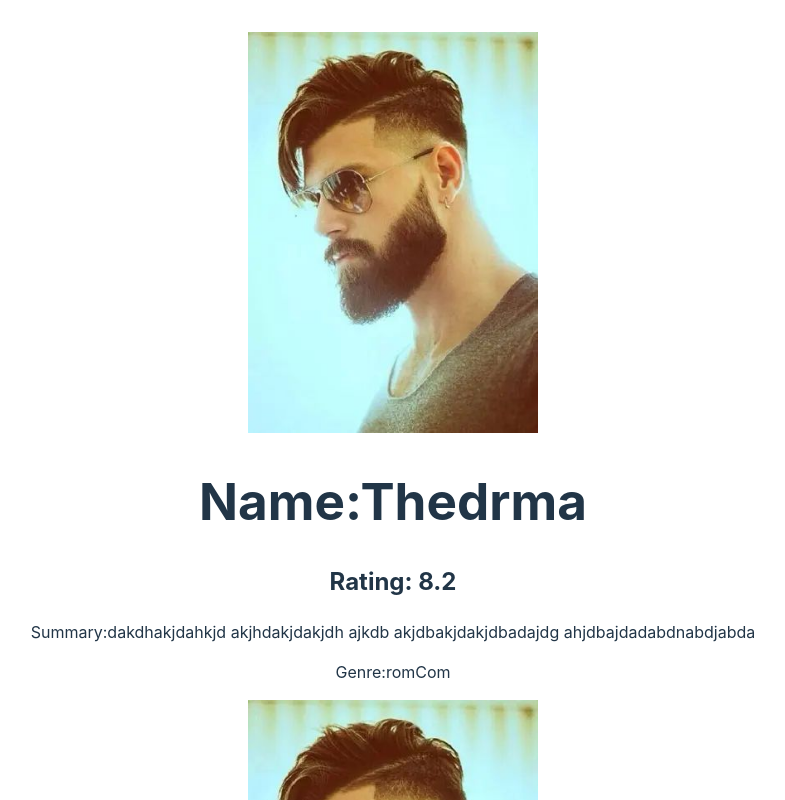
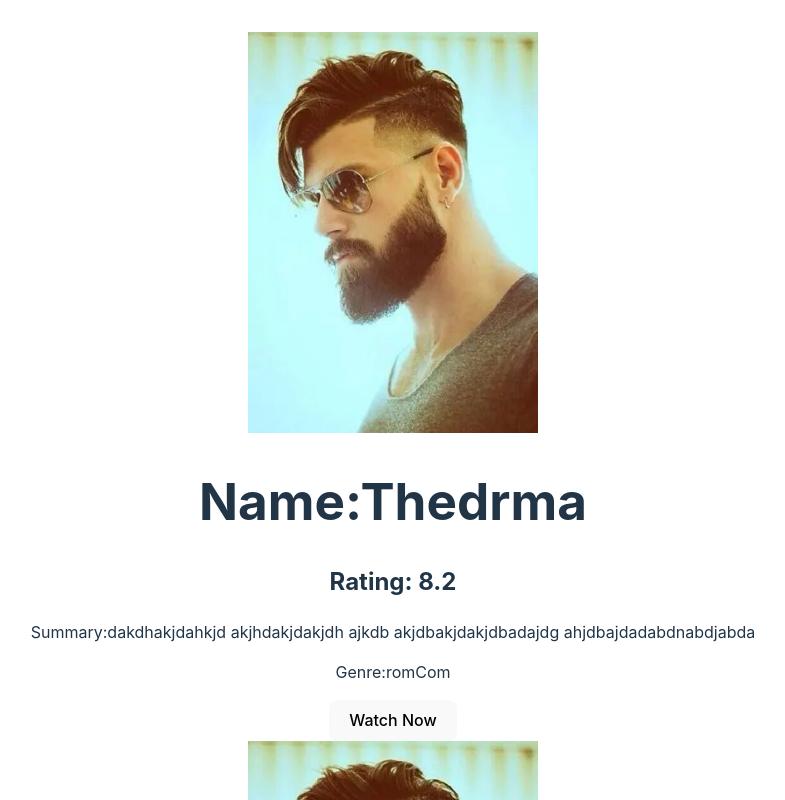
Before and after one commit to akshaymishra5395/react-thapa, a React (Vite) app in the folder react-thapa/: page / in a window 1280 px wide. Shown: the top 800 px of the page, without its empty margins (247-1032 px from the left). Built offline with nearby package versions, Linux system fonts and the light colour scheme.

Commit message:
feat:conditional values

```diff
--- a/react-thapa/src/App.jsx
+++ b/react-thapa/src/App.jsx
@@ -19,10 +19,15 @@ function NetflixSeries(){
   const name="Thedrma";
   const rating=8.2;
   const summary="dakdhakjdahkjd akjhdakjdakjdh ajkdb akjdbakjdakjdbadajdg ahjdbajdadabdnabdjabda"
+  const age=19
 
   const retGenre=()=>{
     const genre="romCom"
     return genre;
+  }
+  const canWatch=()=>{
+    if(age>=18) return "Watch Now";
+    return "Not Available";
   }
   return (<div>
     <img src='test.jpg' alt='test.jpg' width="40%" height="50%"></img>
@@ -34,6 +39,7 @@ function NetflixSeries(){
     <p>
       Genre:{retGenre()}
     </p>
+    <button>{canWatch()}</button>
   </div>);
 }
 
```
